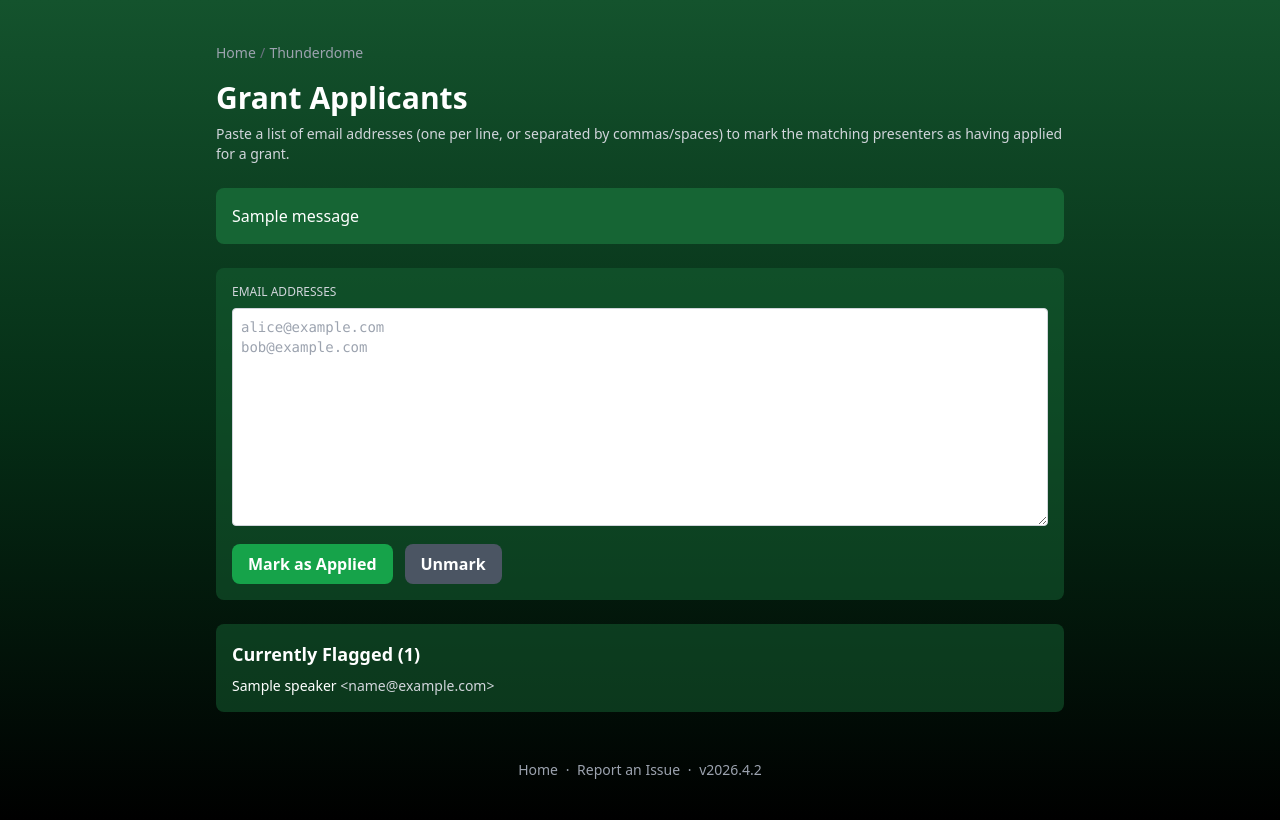
After one commit to djangocon/djangoconus-automation, a Django app: page /thunderdome/grants/ in a window 1280 px wide. The commit adds this page. Run offline with Django 4.2, Linux system fonts and the light colour scheme; a user stored in the database is signed in; tables that the repository leaves empty hold one stand-in row (values such as "Sample post"); one stand-in notice (Sample message) is shown; parts of the project's set-up code (start-up, migrations or seed data) failed here and were passed over; some libraries are stand-ins or nearby versions.

Commit message:
:sparkles: Add grant applicant flag to thunderdome speakers
Refs #64. Adds applied_for_grant flag and email to Speaker with a
paste-in-emails form to bulk-mark presenters as grant applicants.

```diff
--- a/config/urls.py
+++ b/config/urls.py
@@ -5,6 +5,7 @@ from django.views.generic import TemplateView
 from config import __version__
 from thunderdome.views import (
     bulk_set_state_view,
+    grants_view,
     submission_detail_view,
     submission_page_view,
     submission_set_state_view,
@@ -37,6 +38,7 @@ urlpatterns = [
     path("thunderdome/", submissions_view, name="thunderdome_submissions"),
     path("thunderdome/bulk-state/", bulk_set_state_view, name="thunderdome_bulk_state"),
     path("thunderdome/sync/", sync_from_pretalx_view, name="thunderdome_sync"),
+    path("thunderdome/grants/", grants_view, name="thunderdome_grants"),
     path("thunderdome/<int:pk>/set-state/", submission_set_state_view, name="thunderdome_submission_set_state"),
     path("thunderdome/<str:pretalx_id>/", submission_page_view, name="thunderdome_submission_page"),
     path("thunderdome/<str:pretalx_id>/modal/", submission_detail_view, name="thunderdome_submission_detail"),
--- /dev/null
+++ b/templates/thunderdome/grants.html
@@ -0,0 +1,109 @@
+{% extends "base.html" %}
+
+{% block body_class %}flex flex-col p-4 min-h-screen text-white bg-green-900 bg-gradient-to-b from-green-900 to-black via-green-950{% endblock %}
+{% block main_class %}flex-1 mx-auto text-white{% endblock %}
+
+{% block title %}Grant Applicants - Thunderdome{% endblock %}
+
+{% block content %}
+    <div class="p-6 mx-auto max-w-4xl">
+        <div class="mb-4">
+            <a href="/" class="text-sm text-gray-400 hover:text-gray-200">Home</a>
+            <span class="text-sm text-gray-500">/</span>
+            <a href="{% url 'thunderdome_submissions' %}"
+               class="text-sm text-gray-400 hover:text-gray-200">
+                Thunderdome
+            </a>
+        </div>
+
+        <h1 class="mb-2 text-3xl font-bold">Grant Applicants</h1>
+        <p class="mb-6 text-sm text-gray-300">
+            Paste a list of email addresses (one per line, or separated by commas/spaces) to mark the matching
+            presenters as having applied for a grant.
+        </p>
+
+        {% if messages %}
+            <div class="mb-6">
+                {% for message in messages %}
+                    <div class="p-4 mb-3 rounded-lg {% if message.tags == 'success' %}bg-green-800{% elif message.tags == 'error' %}bg-red-800{% else %}bg-blue-800{% endif %}">
+                        {{ message }}
+                    </div>
+                {% endfor %}
+            </div>
+        {% endif %}
+
+        <form method="post" class="p-4 mb-6 bg-green-800 bg-opacity-50 rounded-lg">
+            {% csrf_token %}
+            <label for="emails" class="block mb-2 text-xs font-medium text-gray-300 uppercase">
+                Email Addresses
+            </label>
+            <textarea name="emails"
+                      id="emails"
+                      rows="10"
+                      placeholder="alice@example.com&#10;bob@example.com"
+                      class="p-2 w-full font-mono text-sm text-gray-900 rounded border border-gray-300">{{ raw_emails }}</textarea>
+            <div class="flex gap-3 mt-3">
+                <button type="submit"
+                        name="action"
+                        value="mark"
+                        class="py-2 px-4 font-semibold text-white bg-green-600 rounded-lg hover:bg-green-700">
+                    Mark as Applied
+                </button>
+                <button type="submit"
+                        name="action"
+                        value="unmark"
+                        class="py-2 px-4 font-semibold text-white bg-gray-600 rounded-lg hover:bg-gray-700">
+                    Unmark
+                </button>
+            </div>
+        </form>
+
+        {% if matched or unmatched %}
+            <div class="grid grid-cols-1 gap-4 mb-6 md:grid-cols-2">
+                <div class="p-4 bg-green-800 bg-opacity-50 rounded-lg">
+                    <h2 class="mb-2 text-lg font-semibold">Matched ({{ matched|length }})</h2>
+                    {% if matched %}
+                        <ul class="space-y-1 text-sm">
+                            {% for speaker in matched %}
+                                <li>
+                                    <span class="font-medium">{{ speaker.name }}</span>
+                                    <span class="text-gray-300">&lt;{{ speaker.email }}&gt;</span>
+                                </li>
+                            {% endfor %}
+                        </ul>
+                    {% else %}
+                        <p class="text-sm text-gray-300">No matches.</p>
+                    {% endif %}
+                </div>
+                <div class="p-4 bg-red-900 bg-opacity-50 rounded-lg">
+                    <h2 class="mb-2 text-lg font-semibold">Unmatched ({{ unmatched|length }})</h2>
+                    {% if unmatched %}
+                        <ul class="space-y-1 font-mono text-sm">
+                            {% for email in unmatched %}<li>{{ email }}</li>{% endfor %}
+                        </ul>
+                    {% else %}
+                        <p class="text-sm text-gray-300">All emails matched a speaker.</p>
+                    {% endif %}
+                </div>
+            </div>
+        {% endif %}
+
+        <div class="p-4 bg-green-800 bg-opacity-50 rounded-lg">
+            <h2 class="mb-2 text-lg font-semibold">
+                Currently Flagged ({{ applied_speakers.count }})
+            </h2>
+            {% if applied_speakers %}
+                <ul class="space-y-1 text-sm">
+                    {% for speaker in applied_speakers %}
+                        <li>
+                            <span class="font-medium">{{ speaker.name }}</span>
+                            {% if speaker.email %}<span class="text-gray-300">&lt;{{ speaker.email }}&gt;</span>{% endif %}
+                        </li>
+                    {% endfor %}
+                </ul>
+            {% else %}
+                <p class="text-sm text-gray-300">No speakers flagged yet.</p>
+            {% endif %}
+        </div>
+    </div>
+{% endblock %}
--- a/templates/thunderdome/submissions.html
+++ b/templates/thunderdome/submissions.html
@@ -58,6 +58,11 @@
                 <a href="/" class="text-sm text-gray-400 hover:text-gray-200">&larr; Home</a>
                 <h1 class="text-3xl font-bold">Thunderdome</h1>
             </div>
+            <div class="flex gap-2 items-center">
+                <a href="{% url 'thunderdome_grants' %}"
+                   class="py-2 px-4 font-semibold text-white bg-green-700 rounded-lg hover:bg-green-600 focus:ring-2 focus:ring-green-500 focus:ring-offset-2 focus:ring-offset-green-900 focus:outline-none">
+                    Grant Applicants
+                </a>
                 <form method="post" action="{% url 'thunderdome_sync' %}">
                     {% csrf_token %}
                     <button type="submit"
@@ -65,6 +70,7 @@
                         Sync from Pretalx
                     </button>
                 </form>
+            </div>
         </div>
 
         {% if messages %}
--- a/thunderdome/admin.py
+++ b/thunderdome/admin.py
@@ -40,8 +40,10 @@ class TagAdmin(ThunderdomeAdminMixin, admin.ModelAdmin):
 
 @admin.register(Speaker)
 class SpeakerAdmin(ThunderdomeAdminMixin, admin.ModelAdmin):
-    list_display = ["name", "pretalx_code"]
-    search_fields = ["name", "pretalx_code"]
+    list_display = ["name", "pretalx_code", "email", "applied_for_grant"]
+    list_filter = ["applied_for_grant"]
+    list_editable = ["applied_for_grant"]
+    search_fields = ["name", "pretalx_code", "email"]
 
 
 class ReviewInline(admin.TabularInline):
--- a/thunderdome/models.py
+++ b/thunderdome/models.py
@@ -35,6 +35,8 @@ class Tag(models.Model):
 class Speaker(models.Model):
     name = models.CharField(max_length=200)
     pretalx_code = models.CharField(max_length=100, unique=True)
+    email = models.EmailField(blank=True)
+    applied_for_grant = models.BooleanField(default=False)
 
     class Meta:
         ordering = ["name"]
--- a/thunderdome/views.py
+++ b/thunderdome/views.py
@@ -1,12 +1,15 @@
+import re
+
 from django.contrib import messages
 from django.contrib.admin.views.decorators import staff_member_required
 from django.db.models import Avg, Count, Q
+from django.db.models.functions import Lower
 from django.http import HttpRequest, HttpResponse
 from django.shortcuts import get_object_or_404, redirect, render
 from django.views.decorators.http import require_POST
 from django_q.tasks import async_task
 
-from .models import Event, Submission, Tag
+from .models import Event, Speaker, Submission, Tag
 
 
 @staff_member_required
@@ -151,6 +154,49 @@ def bulk_set_state_view(request: HttpRequest) -> HttpResponse:
     return redirect("thunderdome_submissions")
 
 
+EMAIL_SPLIT_RE = re.compile(r"[\s,;]+")
+
+
+@staff_member_required
+def grants_view(request: HttpRequest) -> HttpResponse:
+    raw_emails = ""
+    matched = []
+    unmatched = []
+    updated_count = 0
+
+    if request.method == "POST":
+        raw_emails = request.POST.get("emails", "")
+        action = request.POST.get("action", "mark")
+
+        emails = {e.strip().lower() for e in EMAIL_SPLIT_RE.split(raw_emails) if e.strip()}
+
+        if not emails:
+            messages.error(request, "Paste at least one email address.")
+        else:
+            speakers = Speaker.objects.annotate(_email_lower=Lower("email")).filter(_email_lower__in=emails)
+            matched_emails = set(speakers.values_list("_email_lower", flat=True))
+            unmatched = sorted(emails - matched_emails)
+
+            applied = action != "unmark"
+            matched = list(speakers.order_by("name"))
+            updated_count = speakers.update(applied_for_grant=applied)
+
+            verb = "marked" if applied else "unmarked"
+            messages.success(
+                request,
+                f"{updated_count} speaker(s) {verb} as applied for a grant.",
+            )
+
+    context = {
+        "raw_emails": raw_emails,
+        "matched": matched,
+        "unmatched": unmatched,
+        "updated_count": updated_count,
+        "applied_speakers": Speaker.objects.filter(applied_for_grant=True).order_by("name"),
+    }
+    return render(request, "thunderdome/grants.html", context)
+
+
 @staff_member_required
 @require_POST
 def sync_from_pretalx_view(request: HttpRequest) -> HttpResponse:
```
Also changed, not shown: thunderdome/sync.py (+6 -1 lines). Lines whose indentation alone changed are shown as unchanged.
